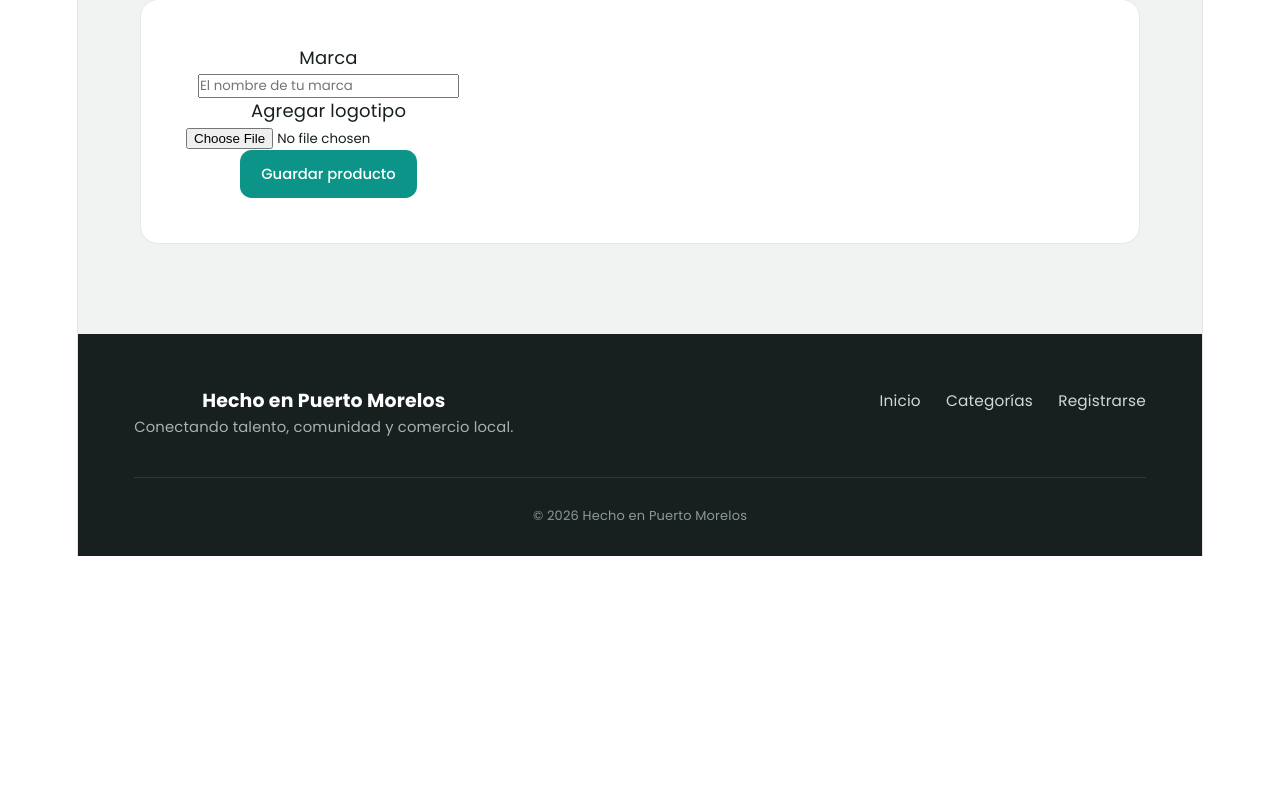
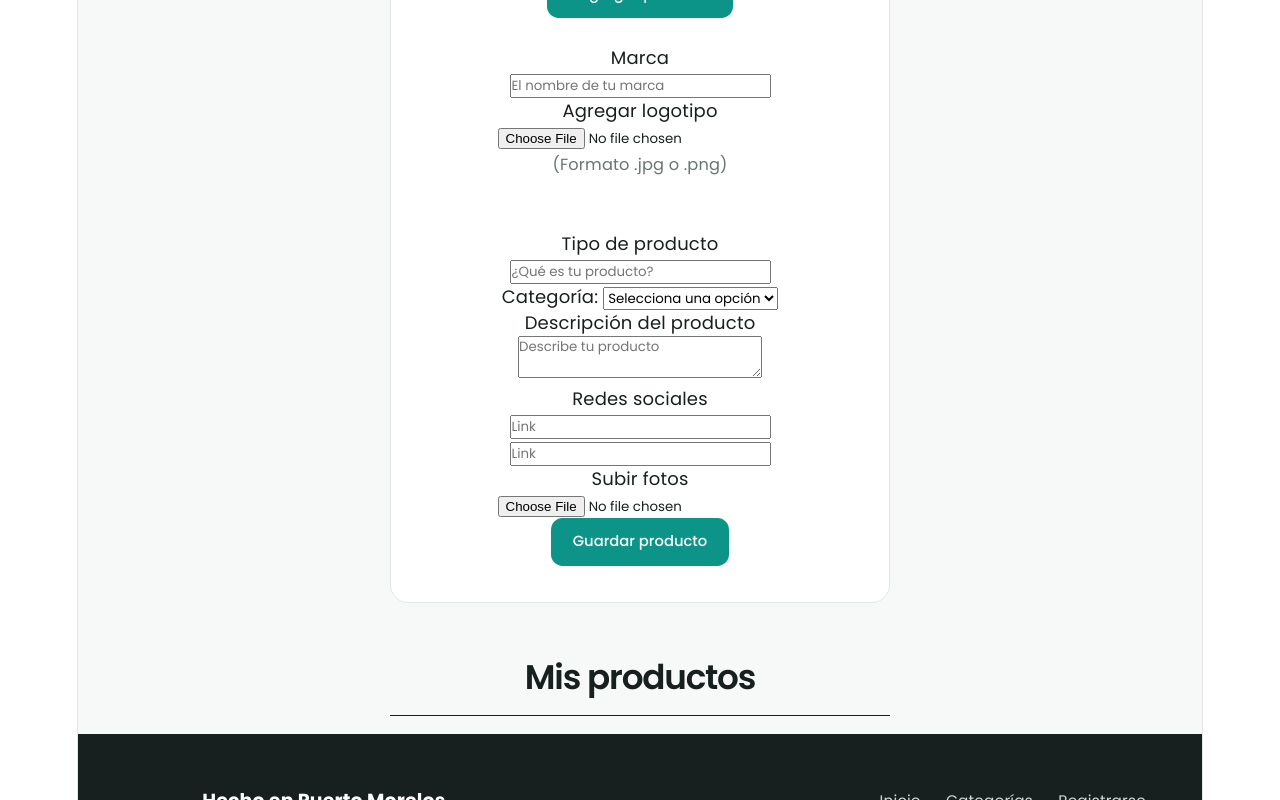
Before and after one commit to BigBang1498/Proyecto-VII, a Vue app: page /form-profile in a window 1280 px wide. Shown: the part 800-1600 px from the top of the page. Before the commit the page ends 1356 px from the top, so only its background shows below. Built offline with nearby package versions, Linux system fonts and the light colour scheme; a web font is replaced by a local one.

Commit message:
Se empezo a modificar la página para el perfil del usuario

```diff
--- a/src/views/Profile.vue
+++ b/src/views/Profile.vue
@@ -23,8 +23,8 @@
     </div>
 
     <!-- Sección de Datos de Contacto -->
-    <section class="event-section">
-      <div class="event-content">
+    <section class="contact-section">
+      <div class="contact-content">
         <div class="event-info">
 
           <h2>Datos de Contacto</h2>
@@ -50,12 +50,34 @@
     </div>
 
     <!-- Sección de Agregar producto -->
-    <section class="event-section">
-      <div class="event-content">
+    <section class="contact-section">
+      <div class="contact-content">
+        <div class="add-content">
+          <p>Registra los productos que ofrezcas</p>
+          <button class="event-button" @click="irA('add')">
+            +Agregar producto
+          </button>
+        </div>
         <form class="event-info" enctype="multipart/form-data">
           <label> Marca </label><br>
           <input type="text" placeholder="El nombre de tu marca"><br>
           <label> Agregar logotipo </label><br>
+          <input type="file" accept="image/*"><br>
+          <p>(Formato .jpg o .png)</p><br>
+          <label>Tipo de producto</label><br>
+          <input type="text" placeholder="¿Qué es tu producto?"><br>
+          <label>Categoría: </label>
+          <select>
+            <option value="">Selecciona una opción</option>
+            <option value="categoria2">Categoría 2</option>
+            <option value="categoria3">Categoría 3</option>
+          </select><br>
+          <label>Descripción del producto</label><br>
+          <textarea placeholder="Describe tu producto"></textarea><br>
+          <label>Redes sociales</label><br>
+          <input type="url" class="url" placeholder="Link"><br>
+          <input type="url" class="url" placeholder="Link"><br>
+          <label>Subir fotos</label><br>
           <input type="file" accept="image/*"><br>
           <button class="event-button" @click="irA('save')">
             Guardar producto
@@ -63,7 +85,10 @@
         </form>
       </div>
     </section>
-
+    <div class="profile-header">
+        <h2>Mis productos</h2>
+        <hr>
+    </div>
     <!-- Footer -->
     <footer class="footer">
       <div class="footer-content">
@@ -87,28 +112,7 @@
 </template>
 
 <script setup>
-import { useRouter } from 'vue-router'
 
-const router = useRouter()
-
-const irA = (seccion) => {
-  if (seccion === 'registro') {
-    router.push('/registro')
-    return
-  }
-
-  alert(`Navegando a la sección: ${seccion}`)
-}
-
-const scrollTo = (id) => {
-  const elemento = document.getElementById(id)
-
-  if (elemento) {
-    elemento.scrollIntoView({
-      behavior: 'smooth'
-    })
-  }
-}
 </script>
 
 <style scoped>
@@ -183,6 +187,29 @@ const scrollTo = (id) => {
 
 .nav-links a:hover {
   color: var(--primary);
+}
+
+.profile-header {
+  margin: 0;
+  padding: 2rem 1.5rem 1rem;
+  text-align: center;
+  color: var(--text-dark);
+}
+
+.profile-header h2 {
+  margin: 0 0 0.5rem;
+  font-size: clamp(1.5rem, 3vw, 1.9rem);
+  font-weight: 600;
+  letter-spacing: -0.035em;
+  color: var(--text-dark);
+}
+
+.profile-header hr {
+  width: 100%;
+  max-width: 500px;
+  margin: 1rem auto 0;
+  border: none;
+  border-top: 1px solid var(--text-dark);
 }
 
 .btn-emprendedor {
@@ -351,19 +378,19 @@ const scrollTo = (id) => {
   text-align: center;
 }
 
-.event-section {
-  padding: 5rem 1.5rem;
-  background-color: var(--card-gray);
+.contact-section {
+  padding: 1rem 1.5rem;
 }
 
-.event-content {
-  max-width: 1000px;
+.contact-content {
+  max-width: 500px;
   margin: 0 auto;
   display: flex;
+  flex-direction: column;
   align-items: center;
   justify-content: space-between;
-  gap: 3rem;
-  padding: 2.5rem;
+  gap: 1.5rem;
+  padding: 2rem;
   background-color: var(--white);
   border: 1px solid var(--border);
   border-radius: 1rem;
```
Lines whose indentation alone changed are shown as unchanged.
